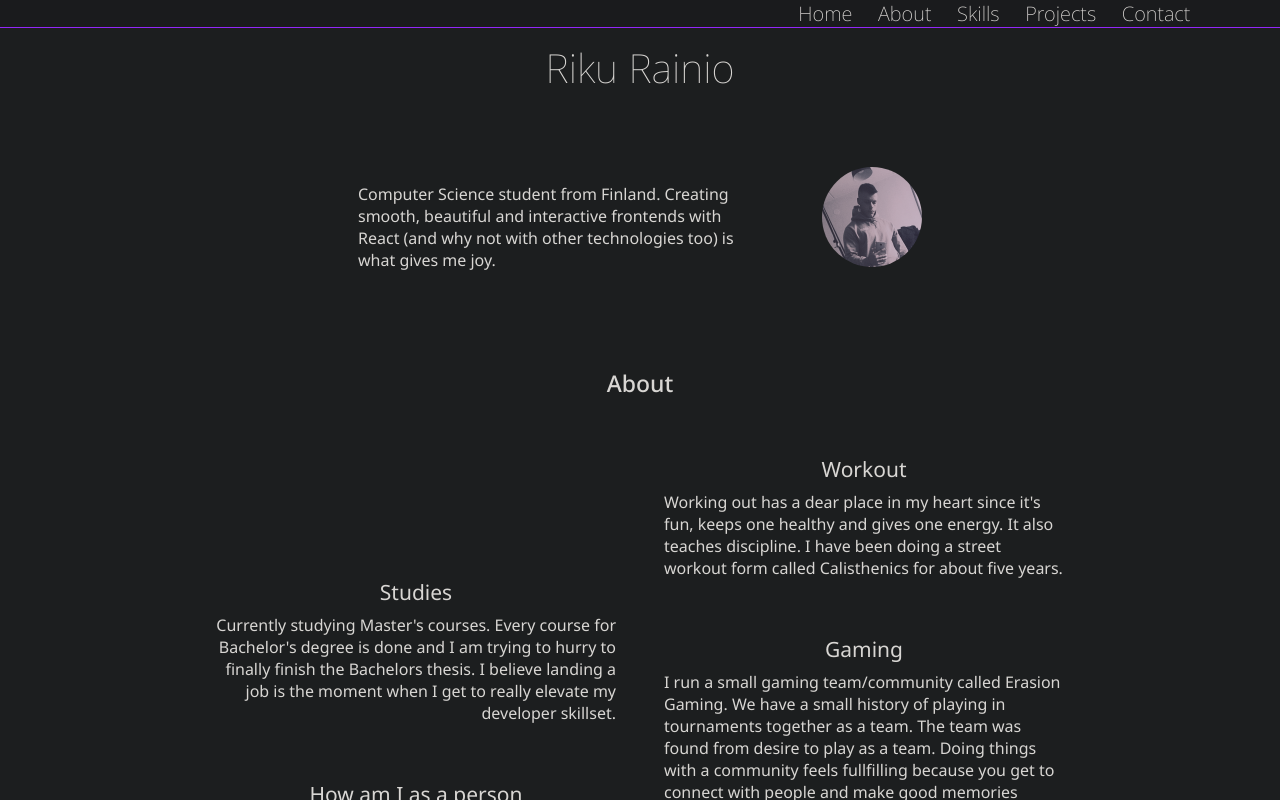
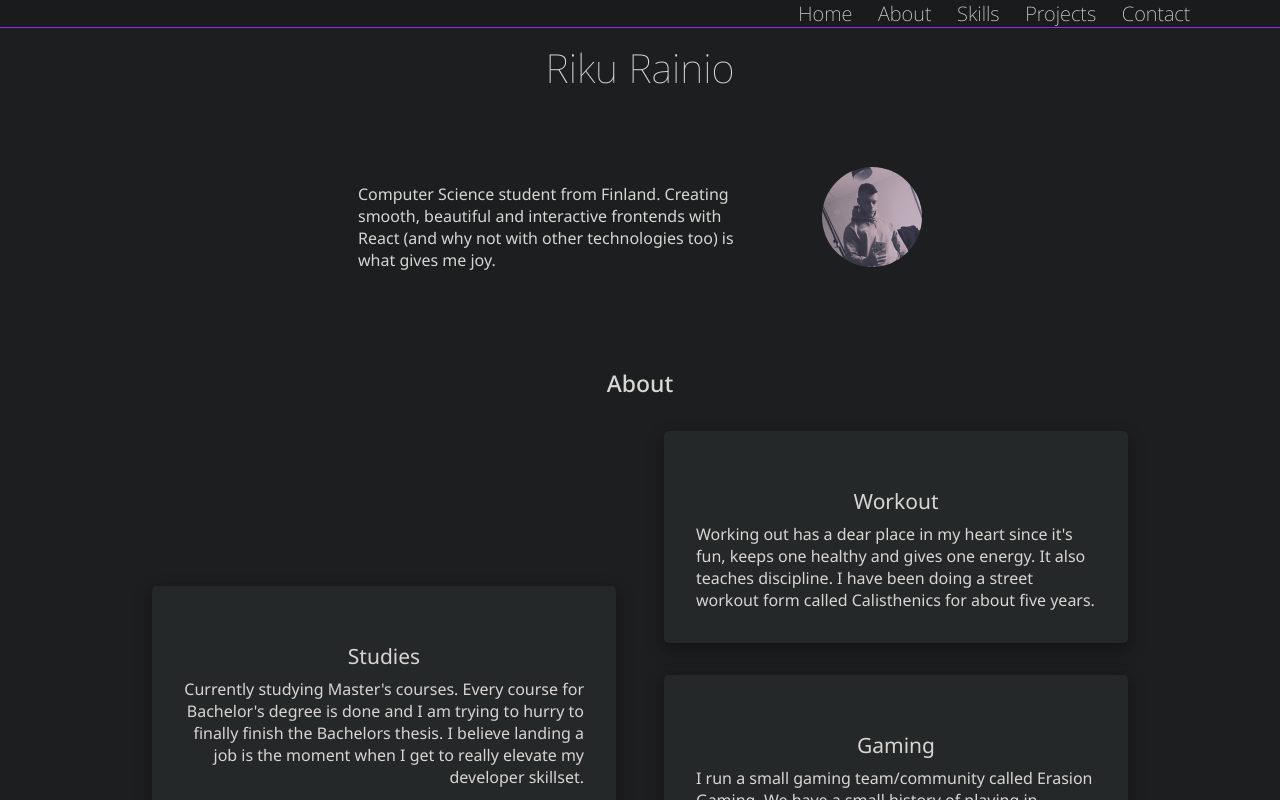
Before and after one commit to rikurainio/rikurainio2, a Next.js app: page / in a window 1280 px wide. Shown: the top 800 px of the page. Built offline with nearby package versions, Linux system fonts and the light colour scheme.

Commit message:
polish darkmode

```diff
--- a/styles/styles.css
+++ b/styles/styles.css
@@ -128,6 +128,13 @@
 }
 
 .about-text {
+  width: 12rem;
+  margin: 1rem;
+  padding: 2rem;
+  background-color: #252828;
+  box-shadow: 0 4px 8px 0 rgba(0, 0, 0, 0.2), 0 6px 20px 0 rgba(0, 0, 0, 0.19);
+  border-radius: 5px;
+
   margin: 1rem;
   width: 25rem;
 }
```
